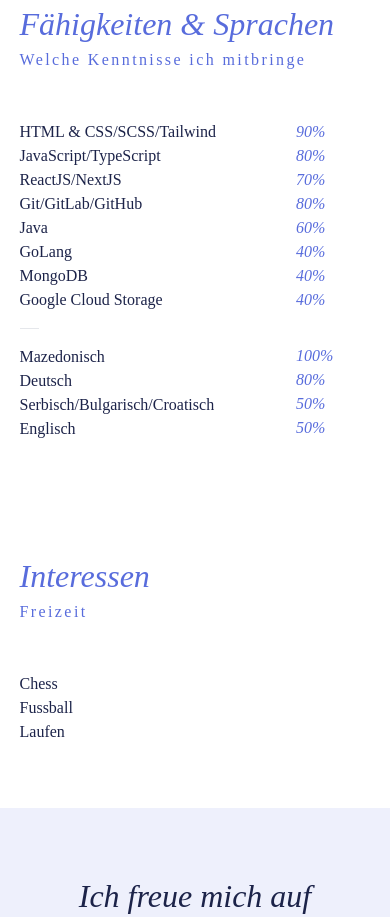
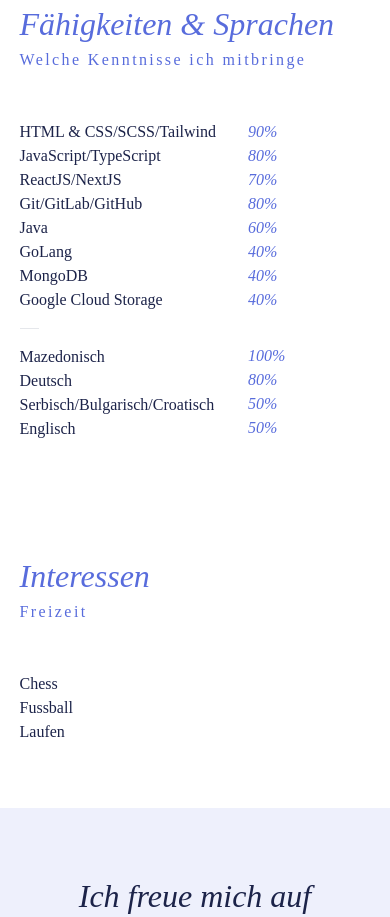
Before and after one commit to kiril-lab/Lebenslauf, a Next.js app: page / in a window 390 px wide. Shown: the part 2480-3397 px from the top of the page. Built offline with nearby package versions, Linux system fonts and the light colour scheme.

Commit message:
fixed some bug

```diff
--- a/components/SecondComponent.tsx
+++ b/components/SecondComponent.tsx
@@ -89,7 +89,7 @@ function SecondComponent() {
             Welche Kenntnisse ich mitbringe
           </div>
           <div className="flex">
-            <div className="flex-col pr-[5rem] sm-s:pr-[7rem] lg:pr-[10rem]">
+            <div className="flex-col xsm:pr-[2rem] sm-s:pr-[7rem] lg:pr-[10rem]">
               <div>HTML & CSS/SCSS/Tailwind</div>
               <div>JavaScript/TypeScript</div>
               <div>ReactJS/NextJS</div>
```
